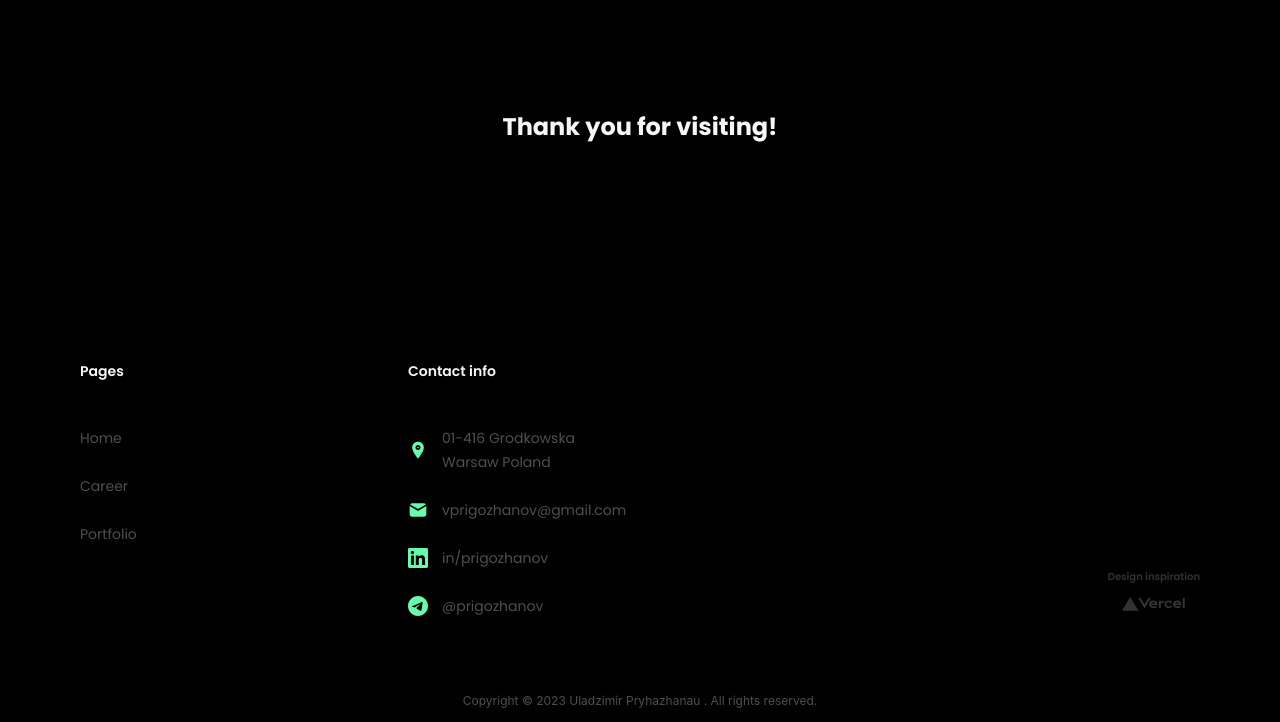
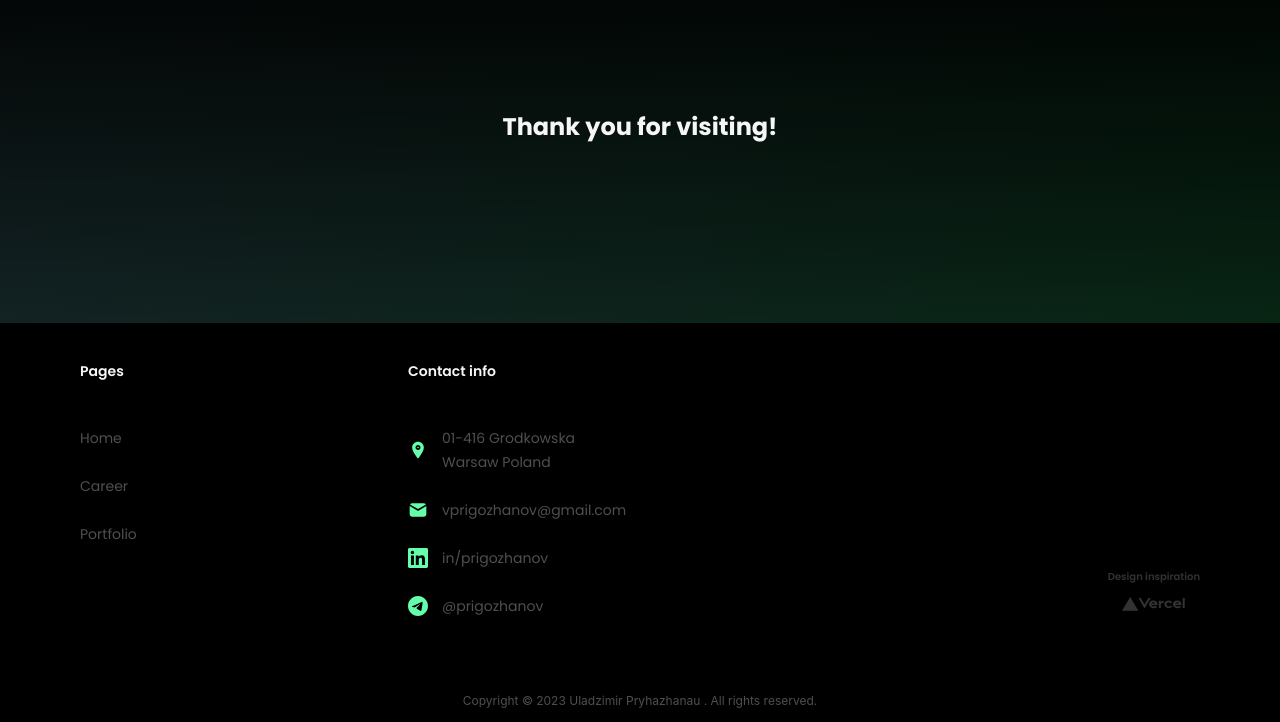
Before and after one commit to pryhazhanau/PortfolioReact, a React (Vite) app: page / in a window 1280 px wide. Shown: the part 4310-5032 px from the top of the page. Built offline with nearby package versions, Linux system fonts and the light colour scheme.

Commit message:
Add gradient style

```diff
--- a/src/common/css/gradient.css
+++ b/src/common/css/gradient.css
@@ -31,3 +31,11 @@
   background-size: 500% auto;
   animation: textShine 2s linear infinite;
   }
+
+  .gradient-section-background {
+    --geist-background-rgb: 0, 0, 0;
+    --gradient-start-color: 125, 232, 240;
+    --gradient-end-color: 48, 246, 130;
+    --gradient-alpha: 0.15;
+    background: linear-gradient(180deg, rgba(var(--geist-background-rgb), 255) 0, rgba(var(--geist-background-rgb), 0) 100%), linear-gradient(90deg, rgba(var(--gradient-start-color), var(--gradient-alpha)) 0, rgba(var(--gradient-end-color), var(--gradient-alpha)) 100%)
+  }
```
